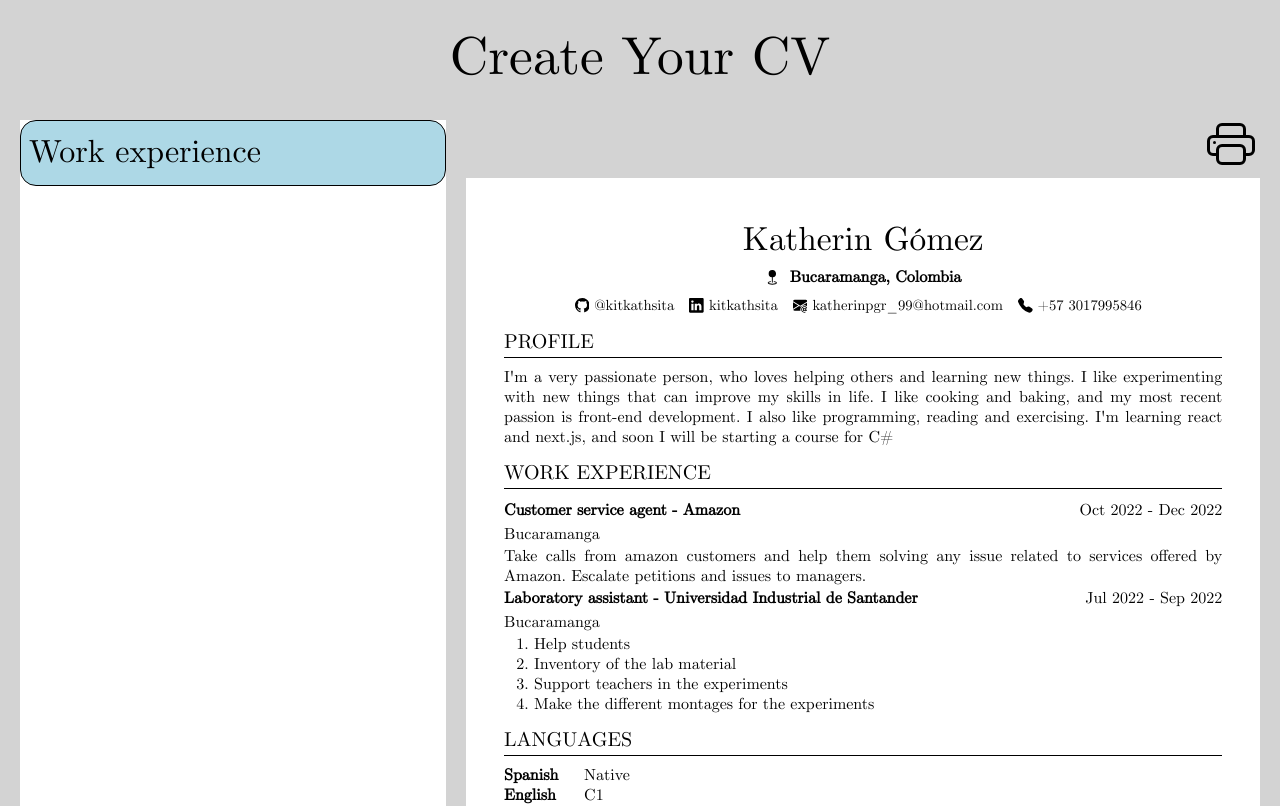
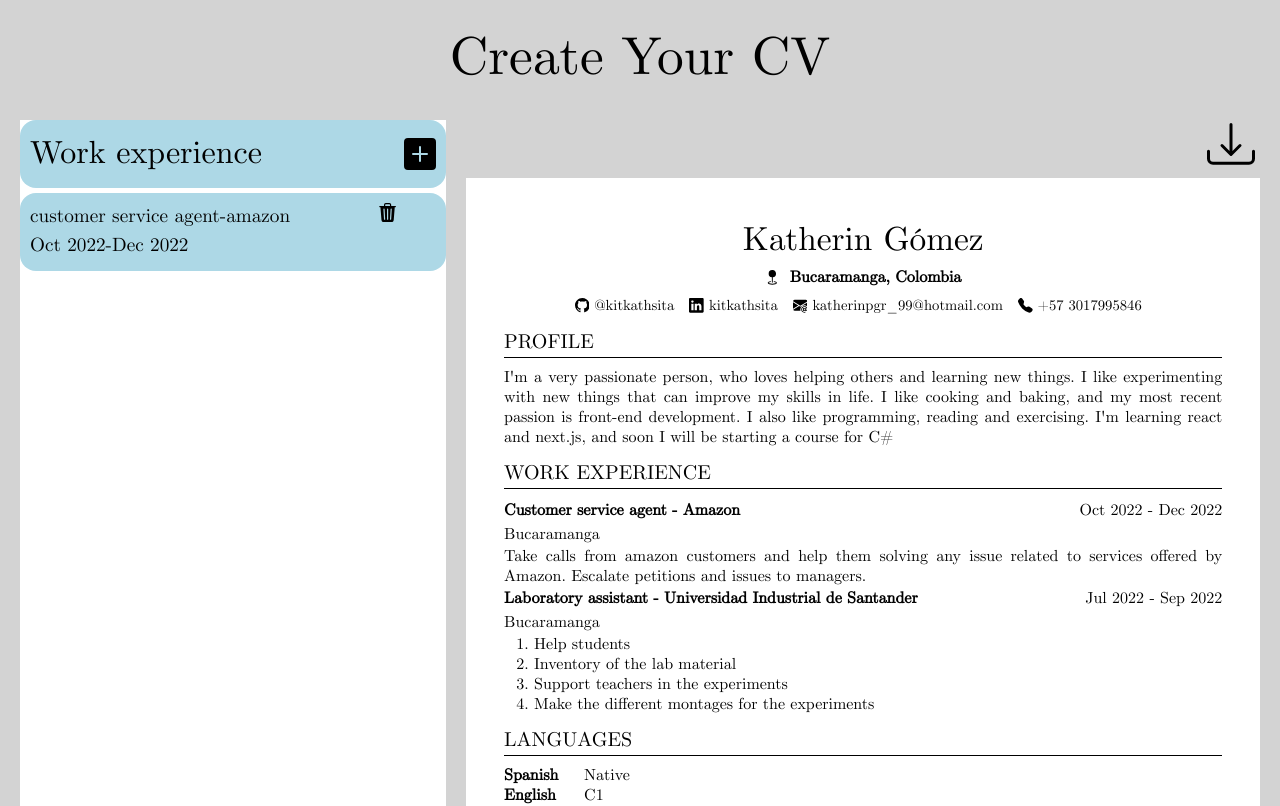
Before and after one commit to kitkathsita/CV-creation, a Next.js app: page / in a window 1280 px wide. Shown: the top 806 px of the page. Built offline with nearby package versions, Linux system fonts and the light colour scheme.

Commit message:
creating the work experience section for add and edit info

```diff
--- a/CV-info/CvInfo.js
+++ b/CV-info/CvInfo.js
@@ -2,11 +2,13 @@
 import React, { useState, useRef } from 'react';
 import SectionInfo from './components/SectionInfo';
 import SectionTitle from './components/SectionTitle';
+import SectionWorkExperience from './components/SectionWorkExperience';
 
 export default function CVInfo() {
   return (
     <div id='infoContainer'>
       <SectionTitle sectionName={'Work experience'}></SectionTitle>
+      <SectionWorkExperience position={'customer service agent'} company={'amazon'} date={'Oct 2022-Dec 2022'}></SectionWorkExperience>
     </div>
   )
 }
--- a/CV-info/components/SectionTitle.js
+++ b/CV-info/components/SectionTitle.js
@@ -1,7 +1,12 @@
+import { BsFillPlusSquareFill } from "react-icons/bs";
+
 export default function SectionTitle({ sectionName }) {
   return (
     <>
-      <h1 className="sectionName">{sectionName}</h1>
+      <div className="sectionName">
+        <h1>{sectionName}</h1>
+        <BsFillPlusSquareFill></BsFillPlusSquareFill>
+      </div>
     </>
   )
 }
--- /dev/null
+++ b/CV-info/components/SectionWorkExperience.js
@@ -0,0 +1,17 @@
+import { BsFillTrash3Fill } from "react-icons/bs";
+
+export default function SectionWorkExperience({ position, company, date, description='', task=''}) {
+  return (
+    <div className="WEInfo">
+      <div className="WEInfo_">
+        <div>{position}-{company}</div>
+        <div>{date}</div>
+        <div>{description}</div>
+        <div>{task}</div>
+      </div>
+      <div className="WEInfoIcons">
+        <BsFillTrash3Fill/>
+      </div>
+    </div>
+  )
+}
--- a/CV-render/CvRender.js
+++ b/CV-render/CvRender.js
@@ -5,7 +5,7 @@ import Section from './components/Section';
 import '../app/globals.css';
 import Info from '../info.json';
 import ReactToPrint from "react-to-print";
-import { BsPrinter } from "react-icons/bs";
+import { BsPrinter, BsDownload } from "react-icons/bs";
 
 
 const sectionMock = ["PROFILE", 'WORK EXPERIENCE', 'LANGUAGES', 'EDUCATION', 'SKILLS'];
@@ -20,7 +20,7 @@ export default function CVRender() {
     <>
       <div id='cvContainer'>
         <ReactToPrint
-            trigger={() => <button id='printButton'><BsPrinter className='printer'></BsPrinter></button>}
+            trigger={() => <button id='printButton'><BsDownload className='printer'></BsDownload></button>}
             content={() => componentRef}
             />
         <div id='page' ref={(el) => (componentRef = el)}>
--- a/app/globals.css
+++ b/app/globals.css
@@ -44,19 +44,48 @@ body {
 }
 
 #infoContainer {
+  display: flex;
+  flex-direction: column;
   grid-column: 1;
   background-color: white;
   margin-right: 20px;
+  gap: 5px;
 }
 
 .sectionName {
-  padding: 8px;
+  padding: 10px;
   font-family: 'Computer Modern';
   font-size: 2rem;
   background-color: lightblue;
   border-radius: 16px 16px;
-  border: solid 1px;
-  border-color: black;
+  border: 1px;
+  display: flex;
+  flex-direction: row;
+  justify-content: space-between;
+  align-items: center;
+}
+
+.WEInfo {
+  padding: 10px;
+  font-family: 'Computer Modern';
+  font-size: 1.2rem;
+  background-color: lightblue;
+  border-radius: 16px 16px;
+  border: 1px;
+  display: grid;
+  grid-template-columns: 6fr 1fr;
+}
+
+.WEInfo_ {
+  grid-column: 1 / 2;
+}
+
+.WeInfoIcons {
+  grid-column: 2 / 3;
+  display: flex;
+  justify-content: center;
+  align-items: start;
+  font-size: 3rem;
 }
 
 /* PART OF THE CV */
```
